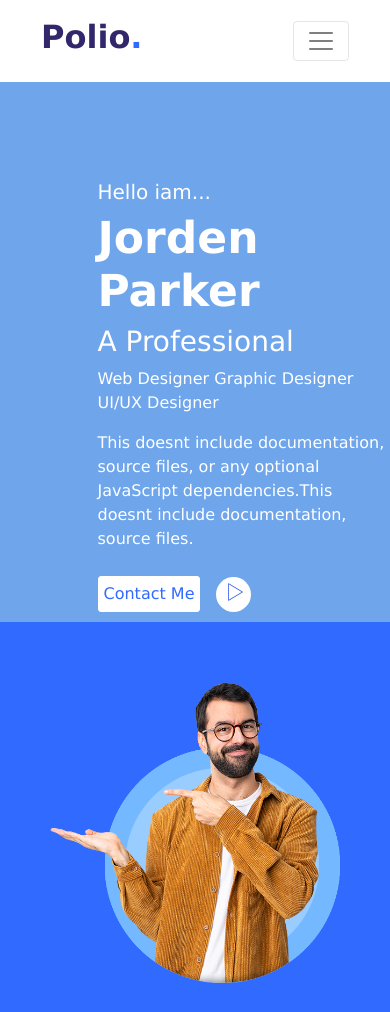
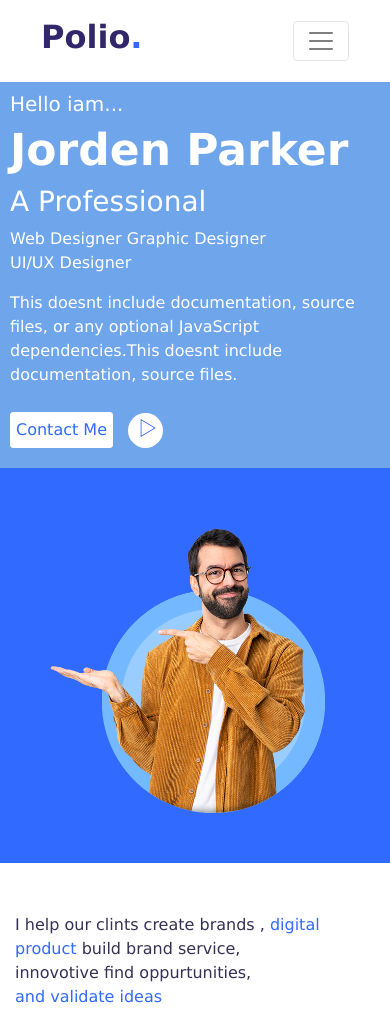
Before and after one commit to RajaRanjithkumar17/portfolio, a plain HTML site: page docs/index.html in a window 390 px wide. Shown: the top 1012 px of the page. Drawn offline with Linux system fonts and the light colour scheme.

Commit message:
my portfolio

```diff
--- a/docs/index.html
+++ b/docs/index.html
@@ -58,7 +58,7 @@
 
 
 
-            <div class="row">
+            <div class="row " style="margin-right: 0px;">
                 <div class=" col-xl-6  banner-text">
 
                     <div class="txt">
--- a/docs/responsive.css
+++ b/docs/responsive.css
@@ -6,6 +6,10 @@
         border-radius: 0 0 ;
         margin-bottom: 10px;
 
+
+    }
+    .txt{
+        padding: 10px;
     }
     .manu-list > ul > li {
         margin-left: -300px;
--- a/docs/syle.css
+++ b/docs/syle.css
@@ -15,7 +15,7 @@
 .nav-item button{
     width: 100px;
     height: 30px;
-    padding: 5px;
+    /* padding: 5px; */
     color: rgb(48, 106, 254);
     box-shadow: 1px 2px 15px 15px solid rgb(247, 239, 239);
     border: 1px solid rgb(247, 239, 239);
@@ -188,6 +188,7 @@
 
 
 }
+
 .follow h5{
     padding-top: 10px;
 }
```
